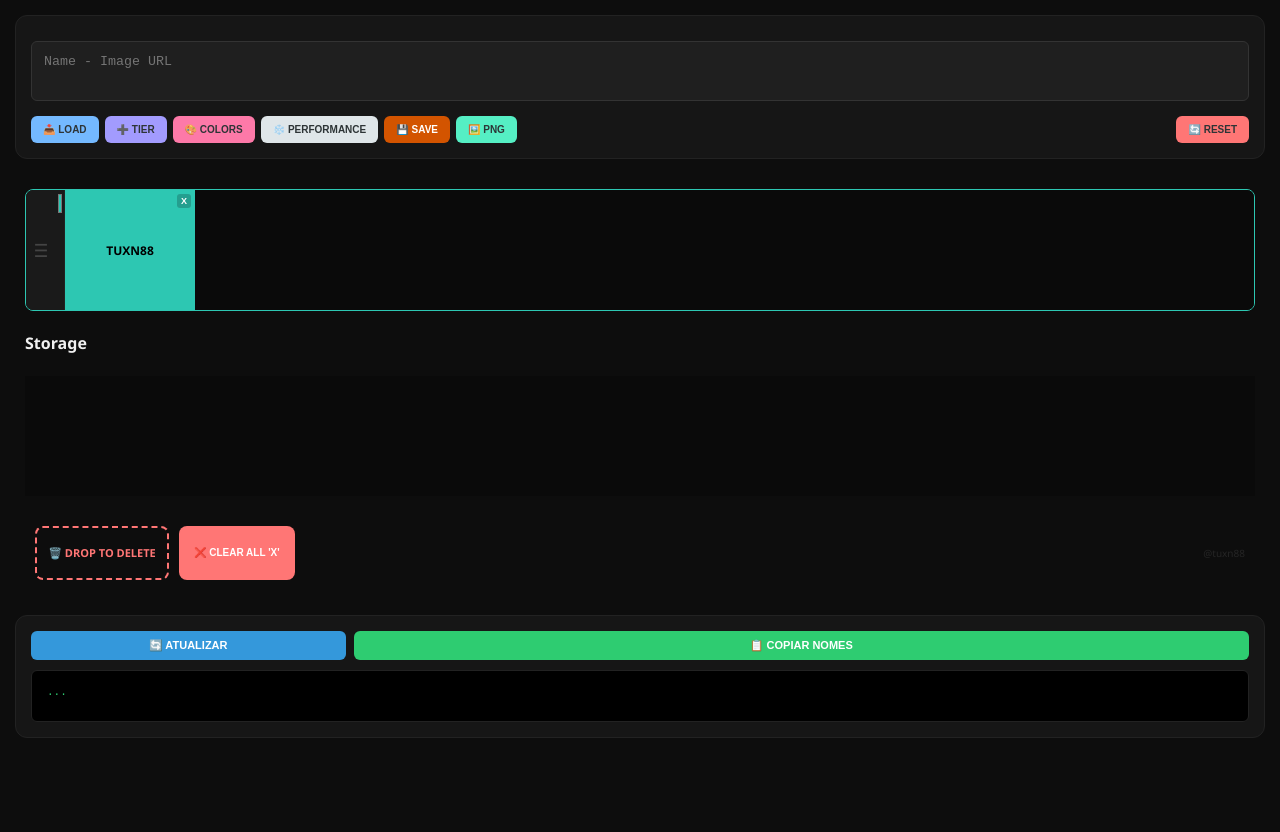
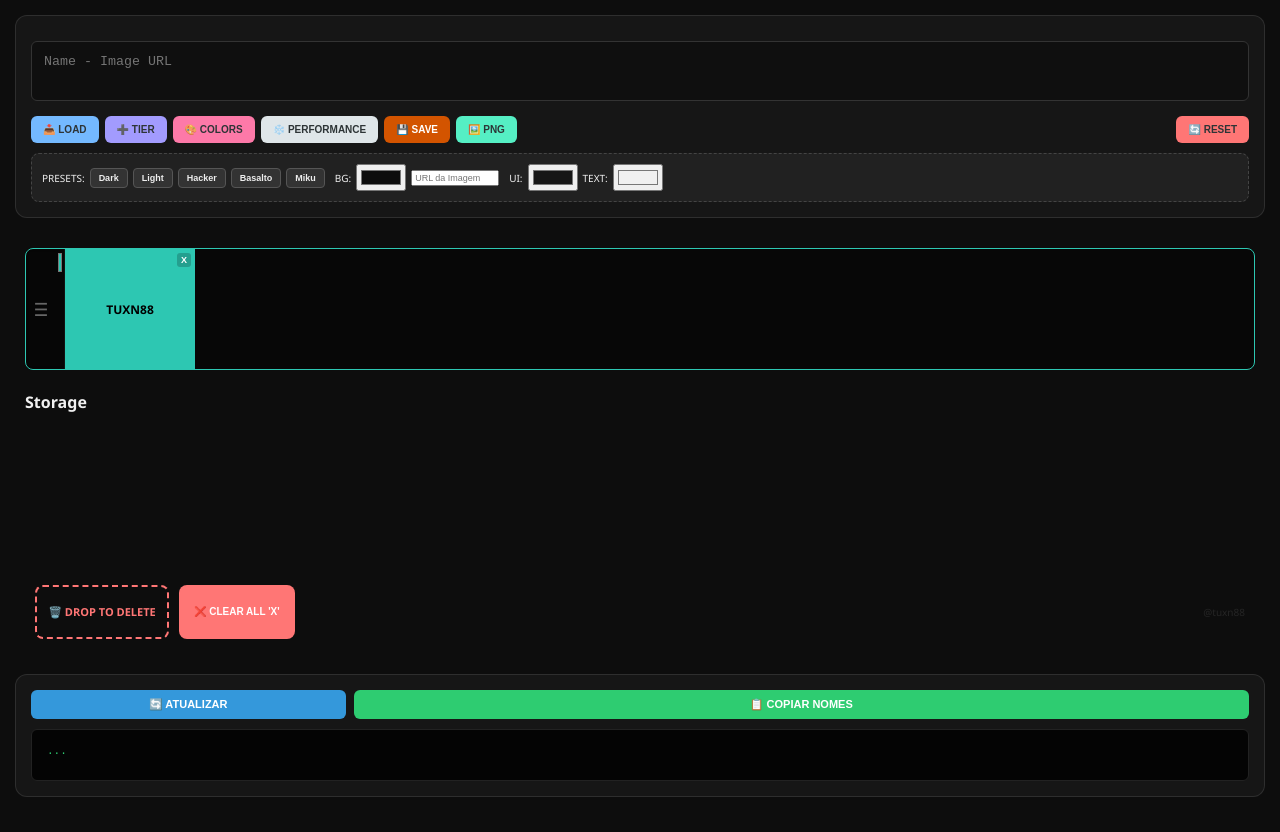
Before and after one commit to tuxn88/Mudae-Tier-Maker---by-Tuxn88, a plain HTML site: page index.html in a window 1280 px wide. Before the commit the page ends 800 px from the top, so only its background shows below. Drawn offline with nearby package versions, Linux system fonts and the light colour scheme.

Commit message:
Update index CUSTOM.html

```diff
--- a/index.html
+++ b/index.html
@@ -12,20 +12,32 @@
             --pastel-blue: #74b9ff; --pastel-purple: #a29bfe;
             --pastel-green: #55efc4; --pastel-orange: #fab1a0;
             --pastel-red: #ff7675; --pastel-pink: #fd79a8;
+            --bg-img: none;
         }
-        body { font-family: 'Segoe UI', Tahoma, sans-serif; background: var(--bg); color: var(--text); padding: 15px; margin: 0; }
-        .menu { background: var(--panel); padding: 15px; border-radius: 12px; margin-bottom: 20px; border: 1px solid #222; }
-        textarea { width: 100%; height: 60px; background: #1f1f1f; color: #fff; border: 1px solid #333; border-radius: 6px; padding: 12px; margin: 10px 0; box-sizing: border-box; resize: none; }
+        body {
+            font-family: 'Segoe UI', Tahoma, sans-serif;
+            background-color: var(--bg);
+            background-image: var(--bg-img);
+            background-size: cover;
+            background-attachment: fixed;
+            background-position: center;
+            color: var(--text);
+            padding: 15px;
+            margin: 0;
+            transition: background 0.3s, color 0.3s;
+        }
+        .menu { background: var(--panel); padding: 15px; border-radius: 12px; margin-bottom: 20px; border: 1px solid rgba(255,255,255,0.1); }
+        textarea { width: 100%; height: 60px; background: rgba(0,0,0,0.3); color: #fff; border: 1px solid #333; border-radius: 6px; padding: 12px; margin: 10px 0; box-sizing: border-box; resize: none; }
 
         #lista-tiers { display: flex; flex-direction: column; gap: 8px; }
-        .tier-row { display: flex; min-height: 110px; background: #111; border-radius: 8px; overflow: hidden; border: 1px solid transparent; }
-        .tier-sidebar { display: flex; align-items: stretch; background: #1a1a1a; border-right: 1px solid #222; }
-        .tier-handle { cursor: grab; width: 30px; display: flex; align-items: center; justify-content: center; font-size: 18px; color: #444; }
+        .tier-row { display: flex; min-height: 110px; background: rgba(0,0,0,0.4); border-radius: 8px; overflow: hidden; border: 1px solid transparent; backdrop-filter: blur(2px); }
+        .tier-sidebar { display: flex; align-items: stretch; background: rgba(0,0,0,0.2); border-right: 1px solid rgba(255,255,255,0.05); }
+        .tier-handle { cursor: grab; width: 30px; display: flex; align-items: center; justify-content: center; font-size: 18px; color: #666; }
         .color-strip { width: 8px; cursor: pointer; border: none; padding: 0; background: none; }
         .tier-label { width: 110px; display: flex; align-items: center; justify-content: center; padding: 10px; position: relative; color: #000; font-weight: 900; text-transform: uppercase; text-align: center; font-size: 12px; }
         .btn-del { position: absolute; top: 4px; right: 4px; cursor: pointer; font-size: 9px; background: rgba(0,0,0,0.2); border-radius: 3px; padding: 2px 4px; border: none; color: white; }
 
-        .tier-content { flex-grow: 1; display: flex; flex-wrap: wrap; gap: 5px; padding: 10px; min-height: 100px; background: #0a0a0a; }
+        .tier-content { flex-grow: 1; display: flex; flex-wrap: wrap; gap: 5px; padding: 10px; min-height: 100px; }
 
         .card { width: 85px; background: #1f1f1f; border-radius: 4px; text-align: center; cursor: grab; border: 1px solid #333; position: relative; transition: transform 0.1s; }
         .card img { width: 100%; height: 115px; object-fit: cover; border-radius: 3px 3px 0 0; display: block; pointer-events: none; }
@@ -34,10 +46,9 @@
         .card.missing::after { content: "❌"; position: absolute; top: 2px; right: 2px; font-size: 14px; text-shadow: 0 0 3px black; z-index: 5; }
 
         .ghost { opacity: 0.1; }
-
         body.freeze-mode img { image-rendering: -webkit-optimize-contrast; filter: saturate(0.8); }
 
-        .btns-row { display: flex; gap: 6px; flex-wrap: wrap; }
+        .btns-row { display: flex; gap: 6px; flex-wrap: wrap; margin-bottom: 10px; }
         button { border: none; padding: 8px 12px; border-radius: 6px; cursor: pointer; font-weight: bold; transition: 0.2s; font-size: 10px; display: flex; align-items: center; gap: 4px; color: #2d3436; }
         .btn-add { background: var(--pastel-blue); }
         .btn-tier { background: var(--pastel-purple); }
@@ -47,12 +58,17 @@
         .btn-img { background: var(--pastel-green); }
         .btn-reset { background: var(--pastel-red); margin-left: auto; }
 
+        /* Novas Estilizações de Customização */
+        .custom-panel { display: flex; flex-wrap: wrap; gap: 10px; align-items: center; padding: 10px; background: rgba(255,255,255,0.05); border-radius: 8px; margin-top: 10px; border: 1px dashed #444; }
+        .custom-group { display: flex; align-items: center; gap: 5px; font-size: 10px; }
+        .theme-btn { padding: 4px 8px; font-size: 9px; background: #333; color: #eee; border: 1px solid #555; border-radius: 4px; }
+
         .export-section { display: flex; flex-direction: column; gap: 10px; margin-top: 15px; }
         .export-btns { display: flex; gap: 8px; }
         .btn-export { background: #2ecc71; color: white; flex: 3; justify-content: center; font-size: 11px; }
         .btn-refresh { background: #3498db; color: white; flex: 1; justify-content: center; font-size: 11px; }
 
-        #output { background: #000; padding: 15px; border-radius: 6px; border: 1px solid #222; color: #2ecc71; font-family: monospace; min-height: 20px; word-break: break-all; font-size: 11px; }
+        #output { background: rgba(0,0,0,0.8); padding: 15px; border-radius: 6px; border: 1px solid #222; color: #2ecc71; font-family: monospace; min-height: 20px; word-break: break-all; font-size: 11px; }
 
         .footer-area { display: flex; justify-content: space-between; align-items: center; margin-top: 20px; padding: 10px; }
         .action-zone { display: flex; gap: 10px; }
@@ -75,9 +91,31 @@
         <button class="btn-img" onclick="baixarImagem()">🖼️ PNG</button>
         <button class="btn-reset" onclick="resetarTudo()">🔄 RESET</button>
     </div>
+
+    <div class="custom-panel">
+        <div class="custom-group">
+            <span>PRESETS:</span>
+            <button class="theme-btn" onclick="applyTheme('dark')">Dark</button>
+            <button class="theme-btn" onclick="applyTheme('light')">Light</button>
+            <button class="theme-btn" onclick="applyTheme('hacker')">Hacker</button>
+            <button class="theme-btn" onclick="applyTheme('basalt')">Basalto</button>
+            <button class="theme-btn" onclick="applyTheme('miku')">Miku</button>
+        </div>
+        <div class="custom-group">
+            <span>BG:</span>
+            <input type="color" id="cfg-bg" oninput="updateUI()">
+            <input type="text" id="cfg-bg-img" placeholder="URL da Imagem" style="font-size: 9px; width: 80px;" oninput="updateUI()">
+        </div>
+        <div class="custom-group">
+            <span>UI:</span>
+            <input type="color" id="cfg-panel" oninput="updateUI()">
+            <span>TEXT:</span>
+            <input type="color" id="cfg-text" oninput="updateUI()">
+        </div>
+    </div>
 </div>
 
-<div id="capture-area" style="padding: 10px; background: #0d0d0d;">
+<div id="capture-area" style="padding: 10px;">
     <div id="lista-tiers"></div>
     <div id="reserva-container">
         <h4>Storage</h4>
@@ -105,6 +143,33 @@
     const listaTiers = document.getElementById('lista-tiers');
     const reserva = document.getElementById('reserva');
     const trashZone = document.getElementById('trash-zone');
+
+    // Funções de Estilo e Temas
+    function updateUI() {
+        const root = document.documentElement;
+        root.style.setProperty('--bg', document.getElementById('cfg-bg').value);
+        root.style.setProperty('--panel', document.getElementById('cfg-panel').value);
+        root.style.setProperty('--text', document.getElementById('cfg-text').value);
+
+        const imgUrl = document.getElementById('cfg-bg-img').value;
+        root.style.setProperty('--bg-img', imgUrl ? `url('${imgUrl}')` : 'none');
+    }
+
+    function applyTheme(mode) {
+        const cfg = {
+            dark:    { bg: '#0d0d0d', panel: '#161616', text: '#f0f0f0', img: '' },
+            light:   { bg: '#f0f0f0', panel: '#ffffff', text: '#2d3436', img: '' },
+            hacker:  { bg: '#000000', panel: '#050505', text: '#00ff41', img: '' },
+            basalt:  { bg: '#2c3e50', panel: '#34495e', text: '#ecf0f1', img: '' },
+            miku:    { bg: '#39c5bb', panel: '#ffffff', text: '#000000', img: '' }
+        };
+        const theme = cfg[mode];
+        document.getElementById('cfg-bg').value = theme.bg;
+        document.getElementById('cfg-panel').value = theme.panel;
+        document.getElementById('cfg-text').value = theme.text;
+        document.getElementById('cfg-bg-img').value = theme.img;
+        updateUI();
+    }
 
     function fixUrl(url) {
         if (url && url.includes('mudae.net')) {
@@ -259,7 +324,7 @@
         const ui = document.getElementById('ui-actions');
         ui.classList.add('no-export');
         const area = document.getElementById('capture-area');
-        const canvas = await html2canvas(area, { backgroundColor: '#0d0d0d', useCORS: true, scale: 2 });
+        const canvas = await html2canvas(area, { backgroundColor: null, useCORS: true, scale: 2 });
         const link = document.createElement('a');
         link.download = 'mudae-tier.png';
         link.href = canvas.toDataURL();
@@ -269,6 +334,12 @@
 
     function salvarLocal() {
         const dados = {
+            config: {
+                bg: document.getElementById('cfg-bg').value,
+                panel: document.getElementById('cfg-panel').value,
+                text: document.getElementById('cfg-text').value,
+                bgImg: document.getElementById('cfg-bg-img').value
+            },
             tiers: Array.from(document.querySelectorAll('.tier-row')).map(row => ({
                 nome: row.querySelector('.tier-label span').innerText,
                 cor: row.querySelector('.color-strip').value,
@@ -290,8 +361,22 @@
 
     function carregarLocal() {
         const salvo = localStorage.getItem('mudaeFinal_v5');
-        if (!salvo) { adicionarTier("tuxn88", "#2dc7b2"); return; }
+        if (!salvo) {
+            adicionarTier("tuxn88", "#2dc7b2");
+            applyTheme('dark');
+            return;
+        }
         const dados = JSON.parse(salvo);
+
+        // Carregar Cores/Tema
+        if(dados.config) {
+            document.getElementById('cfg-bg').value = dados.config.bg;
+            document.getElementById('cfg-panel').value = dados.config.panel;
+            document.getElementById('cfg-text').value = dados.config.text;
+            document.getElementById('cfg-bg-img').value = dados.config.bgImg || "";
+            updateUI();
+        }
+
         dados.tiers.forEach(t => {
             adicionarTier(t.nome, t.cor);
             const container = listaTiers.lastElementChild.querySelector('.tier-content');
```
